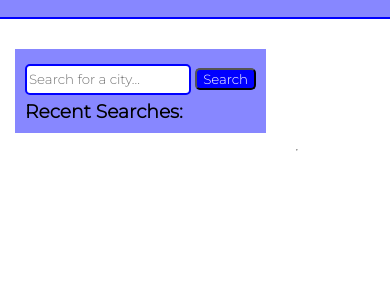
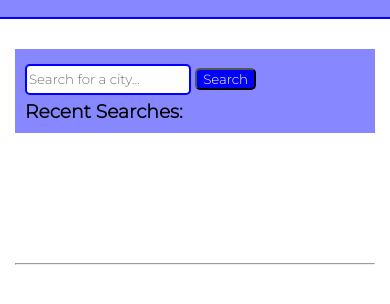
Before and after one commit to kelso1020/weather-app, a plain HTML site: page index.html in a window 390 px wide. Shown: the part 62-366 px from the top of the page. Drawn offline with Linux system fonts and the light colour scheme.

Commit message:
added meida queries to make page responsive

```diff
--- a/style.css
+++ b/style.css
@@ -72,3 +72,15 @@ div {
     display: flex;
     justify-content: space-between;
 }
+
+@media (max-width: 768px) {
+    main {
+        flex-direction: column;
+    }
+}
+
+@media (max-width: 576px) {
+    #forecast {
+        flex-direction: column;
+    }
+}
```
Also changed, not shown: weather-app-screenshot.png (added).
